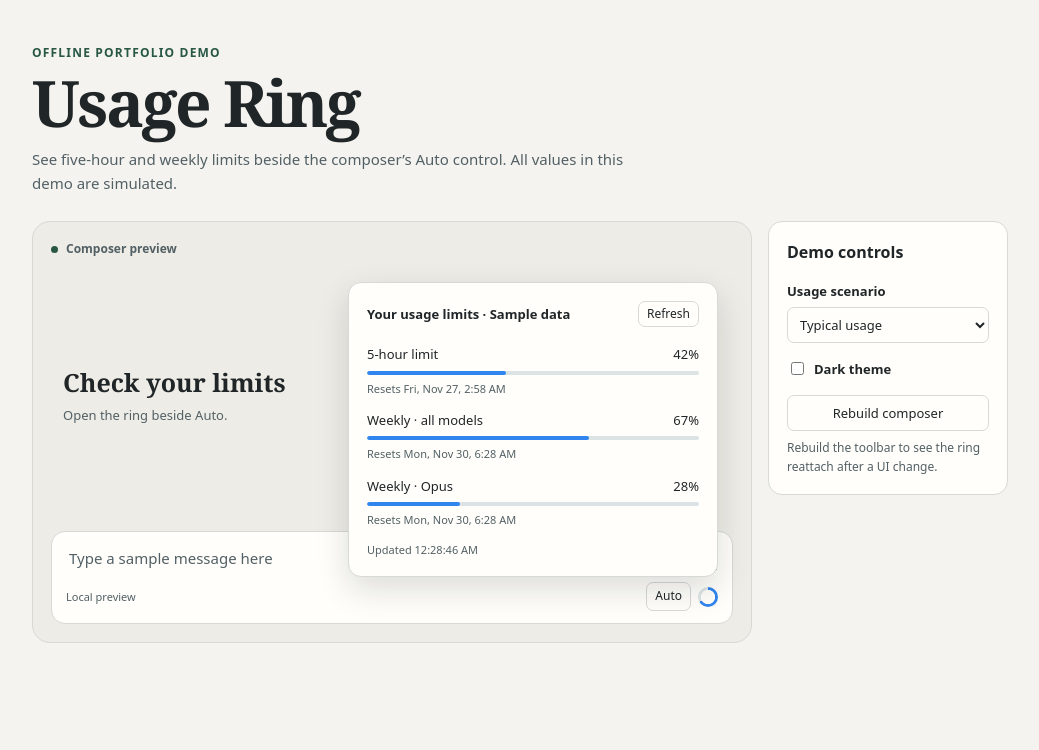
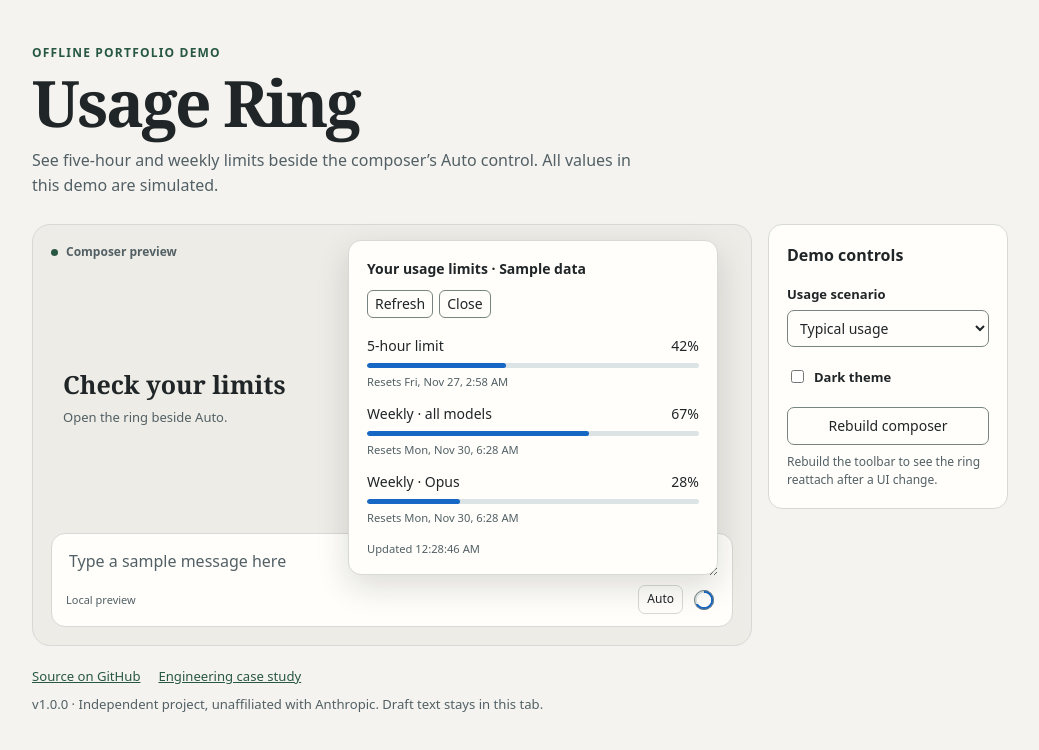
Before and after one commit to souravc1209-star/claude-desktop-usage-ring, a plain HTML site: page demo/index.html in a window 1280 px wide. Both pictures are taken after a click on the button 828 px from the left and 596 px from the top of the page. Shown: the whole page, without its empty margins (120-1159 px from the left). Drawn offline with Linux system fonts and the light colour scheme.

Commit message:
Improve usage widget accessibility and lifecycle resilience

```diff
--- a/demo/demo.css
+++ b/demo/demo.css
@@ -6,10 +6,11 @@
     --ink: #202527;
     --muted: #526065;
     --border: #d6d9d5;
+    --input-border: #788482;
     --track: #dce3e5;
     --accent: #285744;
     --focus: #236bc0;
-    font: 15px/1.55 system-ui, sans-serif;
+    font: 100%/1.55 system-ui, sans-serif;
 }
 
 :root[data-theme="dark"] {
@@ -20,9 +21,13 @@
     --ink: #f0efea;
     --muted: #c1cbca;
     --border: #485457;
+    --input-border: #8e9d9a;
     --track: #455054;
     --accent: #a6dcc6;
     --focus: #9bc7ff;
+    --usage-normal: #85baff;
+    --usage-warning: #ffbf72;
+    --usage-critical: #ff9090;
 }
 
 *, *::before, *::after { box-sizing: border-box; }
@@ -52,12 +57,16 @@ h1 { margin: 0; font: 600 clamp(38px, 6vw, 64px)/1.06 Georgia, serif; letter-spa
 .controls label { display: block; margin-bottom: 6px; font-size: 13px; font-weight: 600; }
 select, button { border: 1px solid var(--border); border-radius: 7px; background: var(--surface); color: var(--ink); font: inherit; }
 button, select { cursor: pointer; }
-.controls select, .controls button { width: 100%; padding: 7px 8px; font-size: 13px; }
-.controls .theme-toggle { display: flex; gap: 7px; align-items: center; margin: 16px 0; }
+.controls select, .controls button { width: 100%; min-height: 36px; padding: 7px 8px; border-color: var(--input-border); font-size: .875rem; }
+.controls .theme-toggle { display: flex; min-height: 28px; gap: 7px; align-items: center; margin: 16px 0; cursor: pointer; }
 input[type="checkbox"] { accent-color: var(--accent); }
 .control-help, #demo-status { color: var(--muted); font-size: 12px; }
 .control-help { margin: 8px 0 0; }
-#demo-status:empty { display: none; }
+#demo-status:empty { margin: 0; }
+.page-footer { margin-top: 20px; color: var(--muted); font-size: .82rem; }
+.page-footer p { margin: 8px 0 0; }
+.page-footer nav { display: flex; flex-wrap: wrap; gap: 8px 18px; }
+.page-footer a { color: var(--accent); }
 :focus-visible { outline: 2px solid var(--focus); outline-offset: 3px; }
 
 @media (max-width: 670px) {
--- a/demo/index.html
+++ b/demo/index.html
@@ -9,7 +9,7 @@
     <meta property="og:image" content="https://souravc1209-star.github.io/claude-desktop-usage-ring/media/social-preview.png">
     <meta property="og:image:alt" content="Usage Ring for Claude Desktop and an open sample usage panel in a dark composer.">
     <meta name="twitter:card" content="summary_large_image">
-    <meta http-equiv="Content-Security-Policy" content="default-src 'none'; script-src 'self'; style-src 'self'; img-src 'self'; base-uri 'none'; form-action 'none'">
+    <meta http-equiv="Content-Security-Policy" content="default-src 'none'; script-src 'self'; style-src 'self'; img-src 'self'; connect-src 'none'; base-uri 'none'; form-action 'none'">
     <title>Usage Ring · Offline Demo</title>
     <link rel="stylesheet" href="demo.css">
     <link rel="stylesheet" href="../src/usage-ring.css">
@@ -51,6 +51,13 @@
                 <p id="demo-status" role="status"></p>
             </aside>
         </div>
+        <footer class="page-footer">
+            <nav aria-label="Project links">
+                <a href="https://github.com/souravc1209-star/claude-desktop-usage-ring">Source on GitHub</a>
+                <a href="https://github.com/souravc1209-star/claude-desktop-usage-ring/blob/main/docs/case-study.md">Engineering case study</a>
+            </nav>
+            <p>v1.0.0 · Independent project, unaffiliated with Anthropic. Draft text stays in this tab.</p>
+        </footer>
     </main>
 
     <template id="composer-template">
--- a/src/usage-ring.css
+++ b/src/usage-ring.css
@@ -1,48 +1,78 @@
 .usage-ring {
     display: inline-grid;
     place-items: center;
-    width: 20px;
-    height: 20px;
-    flex: 0 0 20px;
+    width: 28px;
+    height: 28px;
+    flex: 0 0 28px;
     padding: 0;
     margin-inline-start: 4px;
     border: 0;
     border-radius: 50%;
     background: transparent;
-    color: var(--ink);
+    color: var(--ink, #202527);
     cursor: pointer;
     font: 700 14px/1 system-ui, sans-serif;
 }
 
-.usage-ring-ready {
-    background: radial-gradient(circle, var(--surface) 48%, transparent 53%),
-        conic-gradient(var(--usage-color) var(--usage-percent), var(--track) 0);
+.usage-ring-ready::before {
+    content: '';
+    width: 20px;
+    height: 20px;
+    border-radius: inherit;
+    outline: 1px solid var(--input-border, #788482);
+    outline-offset: -1px;
+    background: radial-gradient(circle, var(--surface, #fffefa) 48%, transparent 53%),
+        conic-gradient(var(--usage-color) var(--usage-percent), var(--track, #dce3e5) 0);
 }
 
 .usage-panel {
     position: fixed;
     z-index: 10;
-    width: min(370px, calc(100vw - 24px));
+    width: min(370px, calc(100% - 24px));
+    box-sizing: border-box;
     overflow: auto;
     padding: 18px;
-    border: 1px solid var(--border);
+    border: 1px solid var(--border, #d6d9d5);
     border-radius: 13px;
-    background: var(--surface);
-    color: var(--ink);
+    background: var(--surface, #fffefa);
+    color: var(--ink, #202527);
     box-shadow: 0 12px 32px #11141c25;
-    font: 13px/1.4 system-ui, sans-serif;
+    font: .875rem/1.4 system-ui, sans-serif;
+    overflow-wrap: anywhere;
 }
 
 .usage-panel[hidden] { display: none; }
 .usage-header, .usage-row-heading { display: flex; justify-content: space-between; align-items: center; gap: 12px; }
-.usage-header { margin-bottom: 18px; }
-.usage-header h2 { margin: 0; font-size: 13px; font-weight: 700; }
+.usage-header { flex-wrap: wrap; margin-bottom: 18px; }
+.usage-header h2 { margin: 0; font-size: inherit; font-weight: 700; }
+.usage-actions { display: flex; flex-wrap: wrap; gap: 6px; }
 .usage-row { margin-bottom: 15px; }
 .usage-row-heading { margin-bottom: 7px; }
 .usage-row-heading span:last-child { font-variant-numeric: tabular-nums; }
-.usage-track { height: 4px; overflow: hidden; border-radius: 6px; background: var(--track); }
+.usage-track { height: 5px; overflow: hidden; border-radius: 6px; background: var(--track, #dce3e5); }
 .usage-fill { height: 100%; border-radius: inherit; }
-.usage-reset, .usage-status { color: var(--muted); font-size: 11px; }
+.usage-reset, .usage-status { color: var(--muted, #526065); font-size: .8em; }
 .usage-reset { margin-top: 6px; }
 .usage-status { margin: 0; }
-.usage-refresh { padding: 4px 8px; font: inherit; font-size: 12px; }
+.usage-action {
+    min-height: 26px;
+    padding: 3px 7px;
+    border: 1px solid var(--input-border, #788482);
+    border-radius: 6px;
+    background: var(--surface, #fffefa);
+    color: inherit;
+    font: inherit;
+    cursor: pointer;
+}
+
+.usage-ring:focus-visible, .usage-action:focus-visible {
+    outline: 2px solid var(--focus, #236bc0);
+    outline-offset: 2px;
+}
+
+@media (forced-colors: active) {
+    .usage-ring-ready::before { content: '◔'; color: ButtonText; }
+    .usage-ring { border: 1px solid ButtonText; }
+    .usage-track { forced-color-adjust: none; border: 1px solid CanvasText; background: Canvas; }
+    .usage-fill { background: Highlight !important; }
+}
--- a/src/usage-ring.js
+++ b/src/usage-ring.js
@@ -2,23 +2,17 @@
     'use strict';
 
     let unmount;
-    const limits = [
-        ['five_hour', '5-hour limit'],
-        ['seven_day', 'Weekly · all models'],
-        ['seven_day_opus', 'Weekly · Opus'],
-        ['seven_day_sonnet', 'Weekly · Sonnet'],
-        ['seven_day_fable', 'Weekly · Fable'],
+    const defaultCategories = [
+        { key: 'five_hour', label: '5-hour limit', summary: '5-hour', primary: true },
+        { key: 'seven_day', label: 'Weekly · all models', summary: 'Weekly', primary: true },
+        { key: 'seven_day_opus', label: 'Weekly · Opus' },
+        { key: 'seven_day_sonnet', label: 'Weekly · Sonnet' },
+        { key: 'seven_day_fable', label: 'Weekly · Fable' },
     ];
 
     function percentage(usage) {
         const value = usage?.utilization;
         return Number.isFinite(value) ? Math.round(Math.min(100, Math.max(0, value))) : null;
-    }
-
-    function color(value) {
-        if (value >= 90) return '#e05252';
-        if (value >= 70) return '#b36e1a';
-        return '#3185ef';
     }
 
     function element(tag, className, text) {
@@ -29,12 +23,27 @@
     }
 
     function mount({ loadUsage, toolbarSelector = '[class~="group/chin-end"]',
-        planLabel = 'Sample data', timeoutMs = 4000, locale, timeZone }) {
-        if (typeof loadUsage !== 'function' || !Number.isFinite(timeoutMs) || timeoutMs <= 0) {
+        planLabel = 'Sample data', timeoutMs = 4000, locale, timeZone,
+        categories = defaultCategories, warningAt = 70, criticalAt = 90 }) {
+        if (typeof loadUsage !== 'function' || !Number.isFinite(timeoutMs) ||
+            timeoutMs <= 0 || timeoutMs > 2_147_483_647) {
             throw new TypeError('Provide a usage loader and a positive timeout.');
         }
+        if (!Array.isArray(categories) || !categories.length || categories.some(category =>
+            typeof category?.key !== 'string' || !category.key || typeof category.label !== 'string' || !category.label) ||
+            new Set(categories.map(({ key }) => key)).size !== categories.length ||
+            !categories.some(({ primary }) => primary === true)) {
+            throw new TypeError('Provide unique usage categories and at least one primary category.');
+        }
+        if (![warningAt, criticalAt].every(Number.isFinite) || warningAt < 0 ||
+            criticalAt > 100 || warningAt >= criticalAt) {
+            throw new RangeError('Usage thresholds must increase from 0 to 100.');
+        }
+        const configuredCategories = categories.map(({ key, label, summary, primary }) =>
+            ({ key, label, summary: typeof summary === 'string' && summary ? summary : label, primary: primary === true }));
         const findToolbar = () => Array.from(document.querySelectorAll(toolbarSelector))
-            .find(node => node.getClientRects().length && node.clientWidth && node.clientHeight);
+            .find(node => node.getClientRects().length && node.clientWidth && node.clientHeight &&
+                getComputedStyle(node).visibility === 'visible');
         findToolbar(); // Validate the selector before changing an existing mount.
         const dateFormat = new Intl.DateTimeFormat(locale, {
             weekday: 'short', month: 'short', day: 'numeric', hour: 'numeric', minute: '2-digit', timeZone,
@@ -57,17 +66,22 @@
 
         const panel = element('section', 'usage-panel');
         panel.id = 'local-usage-panel';
-        panel.setAttribute('aria-label', 'Your usage limits');
+        panel.setAttribute('aria-labelledby', 'local-usage-title');
         panel.hidden = true;
         const status = element('p', 'usage-status', 'Loading usage…');
         status.setAttribute('role', 'status');
         const rows = element('div', 'usage-rows');
-        const refreshButton = element('button', 'usage-refresh', 'Refresh');
+        const refreshButton = element('button', 'usage-action', 'Refresh');
         refreshButton.type = 'button';
+        const closeButton = element('button', 'usage-action', 'Close');
+        closeButton.type = 'button';
+        const actions = element('div', 'usage-actions');
+        actions.append(refreshButton, closeButton);
+        const title = element('h2', '', `Your usage limits · ${planLabel}`);
+        title.id = 'local-usage-title';
         const header = element('header', 'usage-header');
-        header.append(element('h2', '', `Your usage limits · ${planLabel}`), refreshButton);
+        header.append(title, actions);
         panel.append(header, rows, status);
-        document.body.append(panel);
 
         function labelRing(label) {
             ring.title = label;
@@ -82,38 +96,56 @@
             return Number.isFinite(timestamp) ? dateFormat.format(timestamp) : 'Unavailable';
         }
 
-        function addRow(label, usage) {
-            const used = percentage(usage);
+        function color(value) {
+            if (value >= criticalAt) return 'var(--usage-critical, #b63535)';
+            if (value >= warningAt) return 'var(--usage-warning, #97520e)';
+            return 'var(--usage-normal, #1767c4)';
+        }
+
+        function addRow({ label, used, reset }) {
             const section = element('div', 'usage-row');
             const heading = element('div', 'usage-row-heading');
             heading.append(element('span', '', label), element('span', '', used === null ? 'N/A' : `${used}%`));
             const track = element('div', 'usage-track');
-            track.setAttribute('aria-hidden', 'true');
+            if (used === null) {
+                track.setAttribute('aria-hidden', 'true');
+            } else {
+                track.setAttribute('role', 'progressbar');
+                track.setAttribute('aria-label', label);
+                track.setAttribute('aria-valuenow', String(used));
+            }
             const fill = element('div', 'usage-fill');
             fill.style.width = `${used ?? 0}%`;
             fill.style.backgroundColor = color(used);
             track.append(fill);
-            section.append(heading, track, element('div', 'usage-reset', `Resets ${resetTime(usage)}`));
+            section.append(heading, track, element('div', 'usage-reset', `Resets ${reset}`));
             rows.append(section);
         }
 
         function positionPanel() {
             if (panel.hidden) return;
             const bounds = ring.getBoundingClientRect();
+            const viewportWidth = document.documentElement.clientWidth;
+            const viewportHeight = document.documentElement.clientHeight;
             const edge = 12;
             const gap = 10;
+            if (bounds.bottom <= 0 || bounds.top >= viewportHeight) {
+                closePanel();
+                return;
+            }
             const above = bounds.top - edge - gap;
-            const below = innerHeight - bounds.bottom - edge - gap;
+            const below = viewportHeight - bounds.bottom - edge - gap;
             const showAbove = panel.scrollHeight <= above || above > below;
             panel.style.maxHeight = `${Math.max(0, showAbove ? above : below)}px`;
             panel.style.left = `${Math.max(edge, Math.min(bounds.right - panel.offsetWidth,
-                innerWidth - panel.offsetWidth - edge))}px`;
+                viewportWidth - panel.offsetWidth - edge))}px`;
             panel.style.top = `${showAbove ? Math.max(edge, bounds.top - panel.offsetHeight - gap) : bounds.bottom + gap}px`;
         }
 
-        function closePanel() {
+        function closePanel(returnFocus = false) {
             panel.hidden = true;
             ring.setAttribute('aria-expanded', 'false');
+            if (returnFocus) ring.focus({ preventScroll: true });
         }
 
         async function refresh() {
@@ -121,30 +153,36 @@
             request?.abort();
             const active = new AbortController();
             request = active;
-            const start = setTimeout(() => active.abort('timeout'), timeoutMs);
+            const timeout = setTimeout(() => active.abort('timeout'), timeoutMs);
             refreshButton.setAttribute('aria-busy', 'true');
             status.textContent = 'Loading usage…';
             positionPanel();
-            const aborted = new Promise((_, reject) => active.signal.addEventListener('abort',
-                () => reject(new Error('Usage request cancelled')), { once: true }));
+            let cancel;
+            const aborted = new Promise((_, reject) => {
+                cancel = () => reject(new Error('Usage request cancelled'));
+                active.signal.addEventListener('abort', cancel, { once: true });
+            });
 
             try {
                 const data = await Promise.race([loadUsage(active.signal), aborted]);
                 if (disposed || request !== active) return;
-                const primary = limits.slice(0, 2).map(([key]) => percentage(data?.[key]));
-                const values = primary.filter(value => value !== null);
+                const usage = configuredCategories.map(category => ({
+                    ...category,
+                    used: percentage(data?.[category.key]),
+                    reset: resetTime(data?.[category.key]),
+                }));
+                const primary = usage.filter(({ primary }) => primary);
+                const values = primary.map(({ used }) => used).filter(used => used !== null);
                 if (!values.length) throw new Error('Usage data unavailable');
                 const highest = Math.max(...values);
                 ring.textContent = '';
                 ring.style.setProperty('--usage-percent', `${highest}%`);
                 ring.style.setProperty('--usage-color', color(highest));
                 ring.classList.add('usage-ring-ready');
-                labelRing(`Usage limits. 5-hour ${primary[0] === null ? 'N/A' : `${primary[0]}%`}. ` +
-                    `Weekly ${primary[1] === null ? 'N/A' : `${primary[1]}%`}.`);
+                const summary = primary.map(({ summary, used }) => `${summary} ${used === null ? 'N/A' : `${used}%`}`);
+                labelRing(`Usage limits. ${summary.join('. ')}.`);
                 rows.replaceChildren();
-                limits.forEach(([key, label], index) => {
-                    if (index < 2 || percentage(data?.[key]) !== null) addRow(label, data?.[key]);
-                });
+                usage.filter(({ primary, used }) => primary || used !== null).forEach(addRow);
                 status.textContent = `Updated ${clockFormat.format(new Date())}${timeZone ? ` (${timeZone})` : ''}`;
             } catch {
                 if (disposed || request !== active) return;
@@ -156,7 +194,8 @@
                     ? 'Usage request timed out. Choose Refresh to try again.'
                     : 'Usage unavailable. Choose Refresh to try again.';
             } finally {
-                clearTimeout(start);
+                clearTimeout(timeout);
+                active.signal.removeEventListener('abort', cancel);
                 if (!disposed && request === active) {
                     request = undefined;
                     refreshButton.removeAttribute('aria-busy');
@@ -167,48 +206,51 @@
 
         function restore() {
             const toolbar = findToolbar();
-            if (toolbar && ring.parentElement !== toolbar) {
-                const focused = document.activeElement === ring || panel.contains(document.activeElement);
-                closePanel();
-                toolbar.append(ring);
-                if (focused) ring.focus();
-            } else if (!toolbar && ring.isConnected) {
-                closePanel();
-                ring.remove();
-            } else if (!toolbar) {
-                closePanel();
+            if (toolbar && ring.parentElement === toolbar && panel.parentElement === toolbar) return;
+            const focused = document.activeElement === ring || panel.contains(document.activeElement);
+            closePanel();
+            if (toolbar) {
+                toolbar.append(ring, panel);
+                if (focused) ring.focus({ preventScroll: true });
+                return;
             }
+            ring.remove();
+            panel.remove();
         }
 
-        const observer = new MutationObserver(() => {
-            if (restoreFrame !== undefined) return;
+        const observer = new MutationObserver(records => {
+            if (restoreFrame !== undefined || !records.some(({ target }) => target !== ring && !panel.contains(target))) return;
             restoreFrame = requestAnimationFrame(() => {
                 restoreFrame = undefined;
                 restore();
             });
         });
         observer.observe(document.body, {
-            childList: true, subtree: true, attributes: true, attributeFilter: ['class', 'hidden'],
+            childList: true, subtree: true, attributes: true, attributeFilter: ['class', 'hidden', 'style'],
         });
         const listener = { signal: subscriptions.signal };
         ring.addEventListener('click', () => {
             if (!panel.hidden) {
-                closePanel();
+                closePanel(true);
                 return;
             }
             panel.hidden = false;
             ring.setAttribute('aria-expanded', 'true');
             positionPanel();
-            refreshButton.focus({ preventScroll: true });
+            if (!panel.hidden) refreshButton.focus({ preventScroll: true });
         }, listener);
         refreshButton.addEventListener('click', refresh, listener);
+        closeButton.addEventListener('click', () => closePanel(true), listener);
+        panel.addEventListener('focusout', event => {
+            if (event.relatedTarget && event.relatedTarget !== ring && !panel.contains(event.relatedTarget)) closePanel();
+        }, listener);
         document.addEventListener('click', event => {
-            if (!ring.contains(event.target) && !panel.contains(event.target)) closePanel();
+            if (!panel.hidden && !ring.contains(event.target) && !panel.contains(event.target)) closePanel();
         }, { ...listener, capture: true });
         document.addEventListener('keydown', event => {
             if (event.key === 'Escape' && !panel.hidden) {
-                closePanel();
-                ring.focus();
+                event.preventDefault();
+                closePanel(true);
             }
         }, listener);
         window.addEventListener('resize', positionPanel, listener);
```
Also changed, not shown: index.html (+2 -2 lines), media/demo.gif, media/narrow-layout.png (added), media/near-limit-dark.png, media/partial-data.png (added), media/typical-usage.png.
